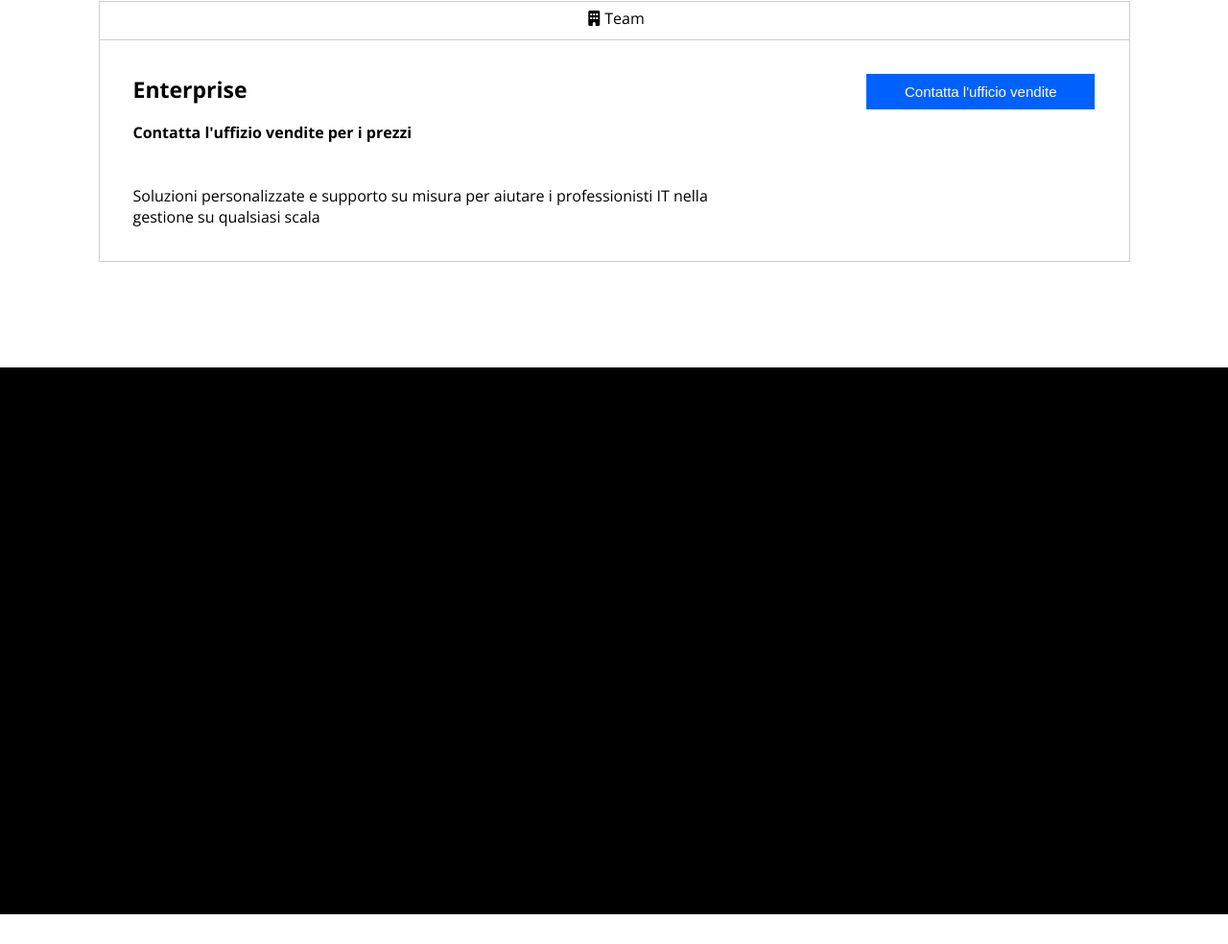
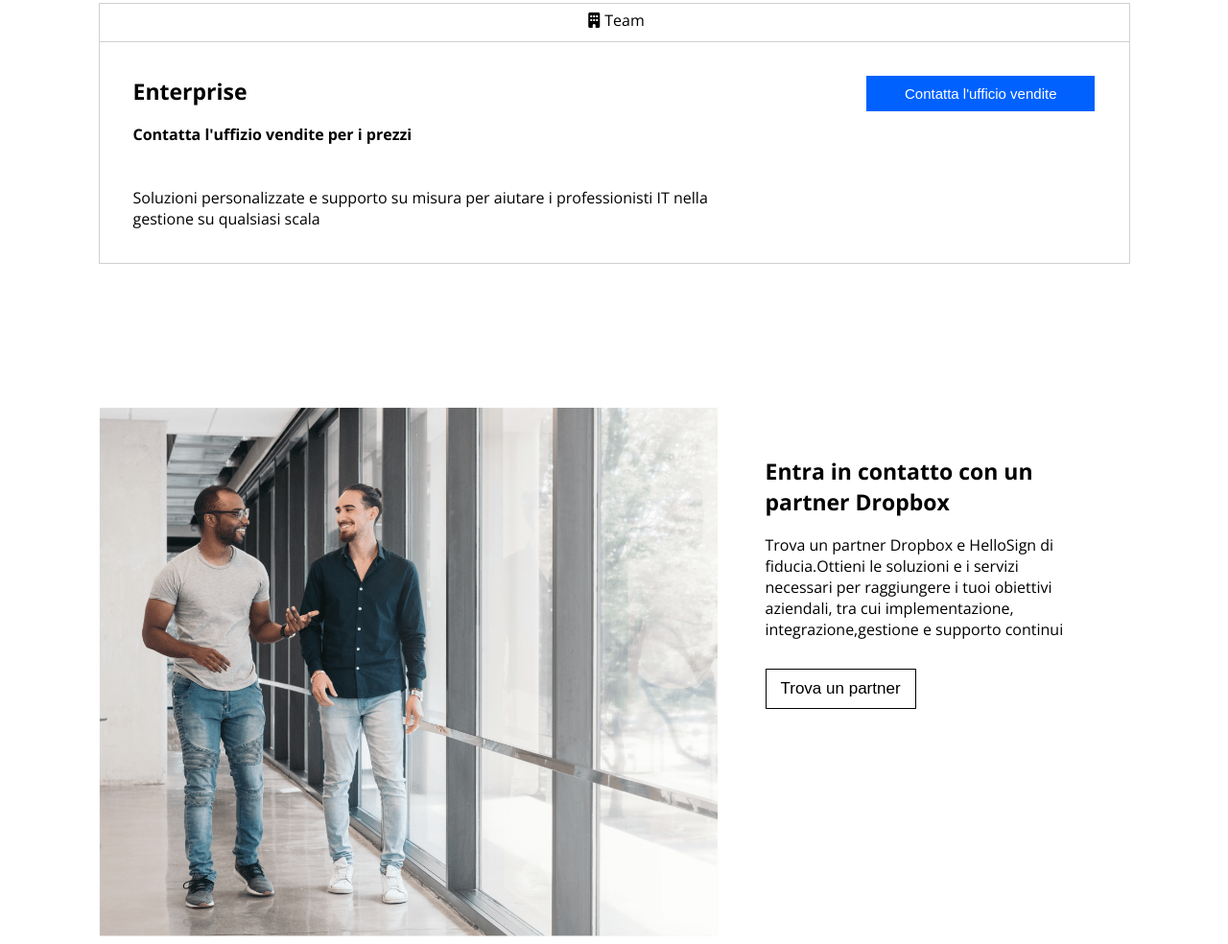
Before and after one commit to MarcoCalabretta1988/htmlcss-dropbox, a plain HTML site: page index.html in a window 1280 px wide. Shown: the part 2154-3138 px from the top of the page at 96% size. Before the commit the page ends 3107 px from the top, so only its background shows below. Drawn offline with nearby package versions, Linux system fonts and the light colour scheme.

Commit message:
Add dropbox partner section

```diff
--- a/css/style.css
+++ b/css/style.css
@@ -247,9 +247,6 @@ header{
      }
 
      .plans-column-flex{
-
-        display: flex;
-        flex-direction: column;
         min-height: 950px;
      }
 
@@ -305,3 +302,31 @@ header{
         margin: 0;
         padding:10px 40px;
     }
+
+    /* SECTION DROPBOX PARTNER */
+
+    #partner{
+        padding: 150px 0;
+    }
+
+    .partner-row{
+
+    }
+    .partner-img{
+         flex-basis: 60%;
+    }
+
+    .partner-text{
+        flex-basis: 40%;
+       padding:50px;
+
+    }
+
+    #partner button{
+        background-color: var(--white);
+        border: 1px solid var(--black);
+        color: var(--black);
+        font-size: 17px;
+    }
+
+    /* SECTION BUSINESS TOOLS */
--- a/index.html
+++ b/index.html
@@ -76,7 +76,7 @@
             <div class="plans-row">
                 <!-- PLANS COLUMN -->
                 <div class="plans-column">
-                    <div class="plans-column-flex">
+                    <div class="plans-column flex-column">
                          <div class="column-title">
                             <span><i class="fa-solid fa-user"></i></span><span>Singolo</span>
                          </div>
@@ -117,7 +117,7 @@
                     </div>
                 </div>
                 <div class="plans-column">
-                    <div class="plans-column-flex">
+                    <div class="plans-column flex-column">
                          <div class="column-title">
                             <span><i class="fa-solid fa-users"></i></span><span>Team</span>
                          </div>
@@ -170,7 +170,7 @@
                     </div>
                 </div>
                 <div class="plans-column">
-                    <div class="plans-column-flex">
+                    <div class="plans-column flex-column">
                          <div class="column-title">
                             <span><i class="fa-solid fa-building"></i></span><span>Azienda</span>
                          </div>
@@ -243,9 +243,23 @@
            </div>
         </section>
         <!-- DROPBOX PARTNER -->
-        <section id="partner"></section>
+        <section id="partner" class="main-container">
+               <div class="partner-row flex">
+                   <div class="partner-img">
+                    <img src="img/partner.png" alt="#partner">
+                   </div>
+                   <div class="partner-text">
+                      <h3>Entra in contatto con un partner Dropbox</h3>
+                      <p>Trova un partner Dropbox e HelloSign di fiducia.Ottieni le soluzioni e i servizi necessari per raggiungere i tuoi obiettivi aziendali, tra cui implementazione, integrazione,gestione e supporto continui</p>
+                      <button>Trova un partner</button>
+                   </div>
+               </div>
+        </section>
         <!-- BUSINESS TOOLS -->
-        <section id="tools"></section>
+        <section id="tools">
+
+
+        </section>
         <!-- DROPBOX CLIENT -->
         <section id="client"></section>
         <!-- COLLABORATION -->
```
